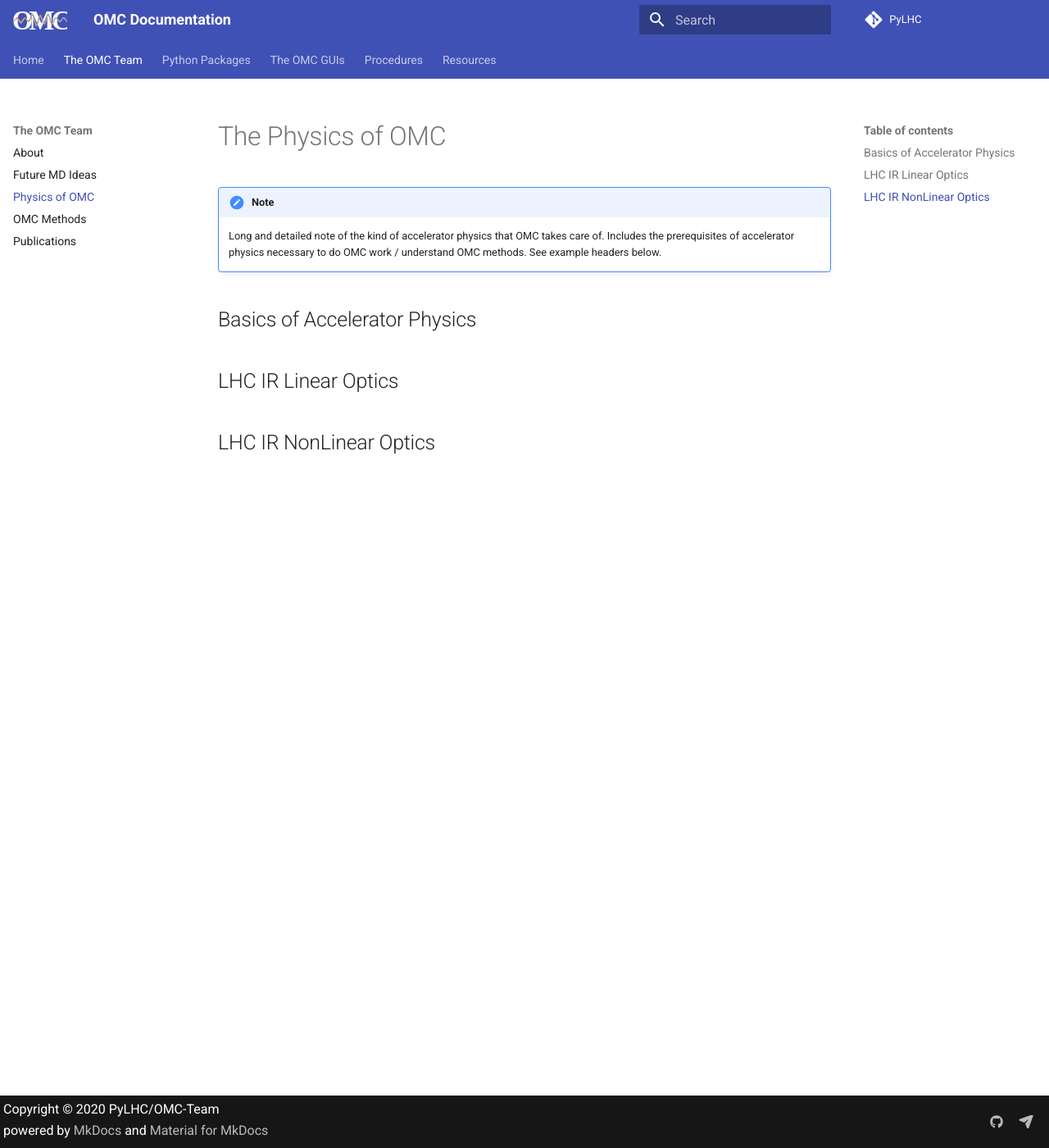
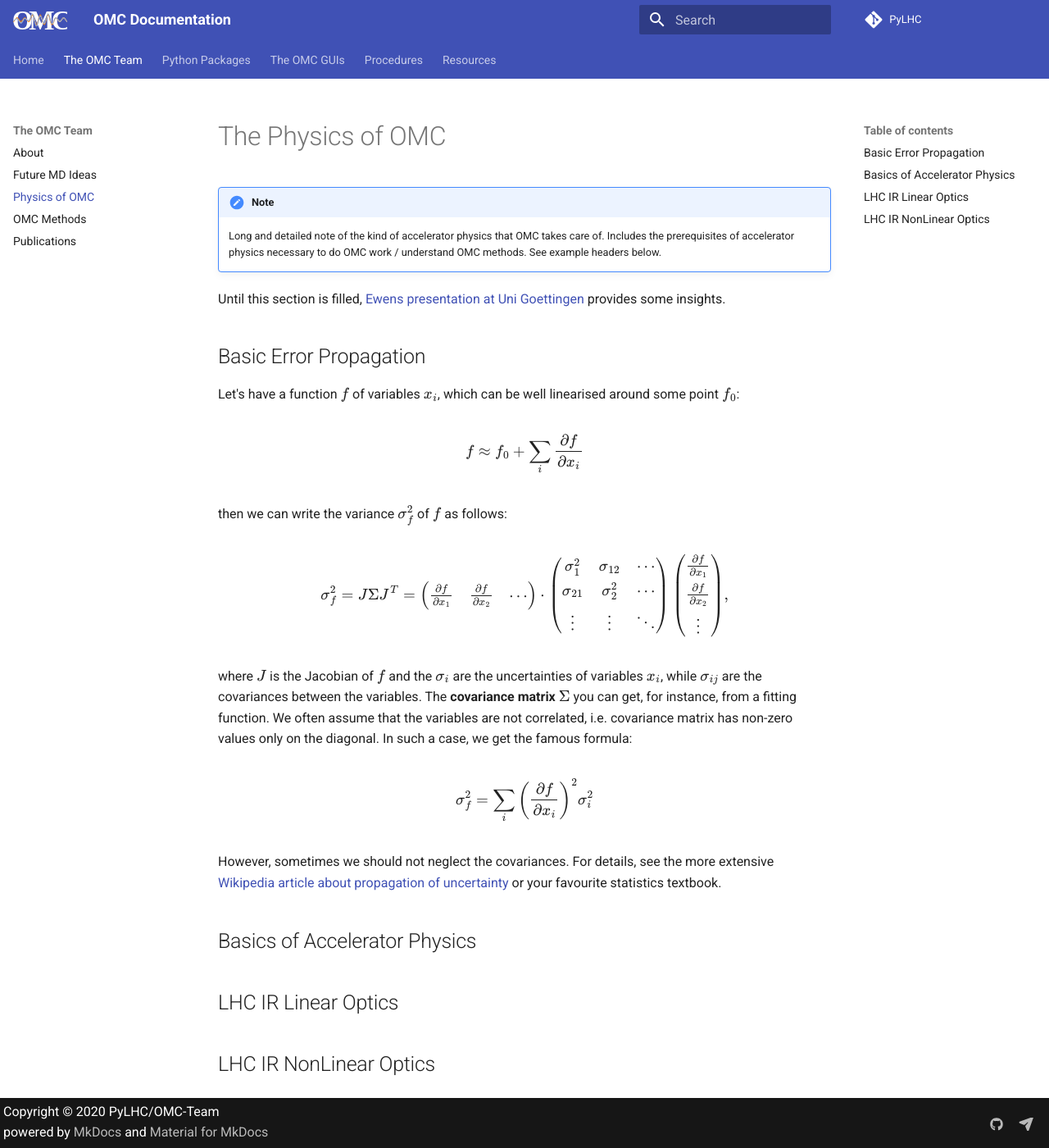
Before and after one commit to pylhc/pylhc.github.io, an MkDocs documentation site: the page built from docs/omc_team/physics.md, in a window 1280 px wide and 1400 px high. Shown: the whole window at 82% size. Built offline with MkDocs 1.6.1 and Material for MkDocs 9.7.7, drawn with Linux system fonts in a browser that asks for light colours.

Commit message:
Basic Error Propagation (#38)
* Basic Error Propagation
* Added Ewens Pres

Co-authored-by: JoschD <joschua.dilly@gmail.com>

```diff
--- a/docs/omc_team/physics.md
+++ b/docs/omc_team/physics.md
@@ -5,8 +5,48 @@
     Includes the prerequisites of accelerator physics necessary to do OMC work / understand OMC methods.
     See example headers below.
 
+
+Until this section is filled, [Ewens presentation at Uni Goettingen][maclean_goettingen_2019]{target=_blank} provides some insights.
+
+## Basic Error Propagation
+
+Let's have a function $f$ of variables $x_i$, which can be well linearised around some point $f_0$:
+
+$$
+f\approx f_0 + \sum_i \frac{\partial f}{\partial x_i}
+$$
+
+then we can write the variance $\sigma_f^2$ of $f$ as follows:
+
+$$
+\sigma_f^2
+=
+J\Sigma J^T
+=
+\left(\begin{matrix} \frac{\partial f}{\partial x_1}&\frac{\partial f}{\partial x_2}&\cdots\end{matrix}\right)\cdot
+\left(\begin{matrix} \sigma_1^2&\sigma_{12}&\cdots\\ \sigma_{21}&\sigma_2^2&\cdots\\ \vdots& \vdots& \ddots \end{matrix}\right)
+\left(\begin{matrix} \frac{\partial f}{\partial x_1}\\\frac{\partial f}{\partial x_2}\\\vdots \end{matrix}\right)
+,
+$$
+
+where $J$ is the Jacobian of $f$ and the $\sigma_i$ are the uncertainties of variables $x_i$, while $\sigma_{ij}$ are the covariances between the variables.
+The **covariance matrix** $\Sigma$ you can get, for instance, from a fitting function.
+We often assume that the variables are not correlated, i.e. covariance matrix has non-zero values only on the diagonal.
+In such a case, we get the famous formula:
+
+$$
+\sigma_f^2=\sum_i \left(\frac{\partial f}{\partial x_i}\right)^2 \sigma_i^2
+$$
+
+However, sometimes we should not neglect the covariances.
+For details, see the more extensive [Wikipedia article about propagation of uncertainty][wiki_propagation_uncertainty]{target=_blank} or your favourite statistics textbook.
+
 ## Basics of Accelerator Physics
 
 ## LHC IR Linear Optics
 
 ## LHC IR NonLinear Optics
+
+
+[wiki_propagation_uncertainty]: https://en.wikipedia.org/wiki/Propagation_of_uncertainty
+[maclean_goettingen_2019]: https://indico.cern.ch/event/788195/contributions/3364867/attachments/1886006/3109100/2019_07_25_HASCO_lcomp.pdf
```
